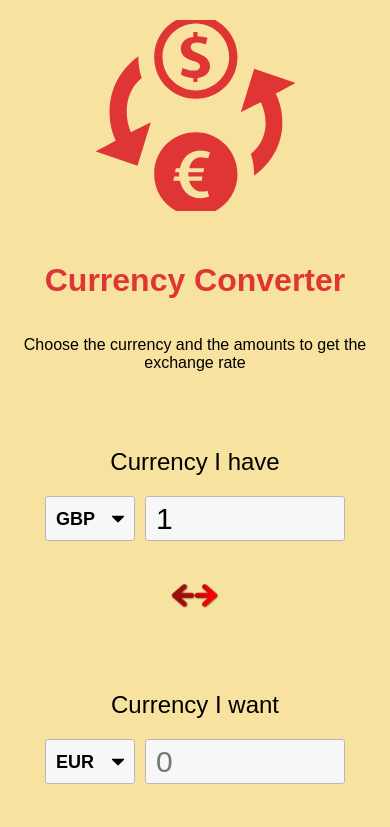
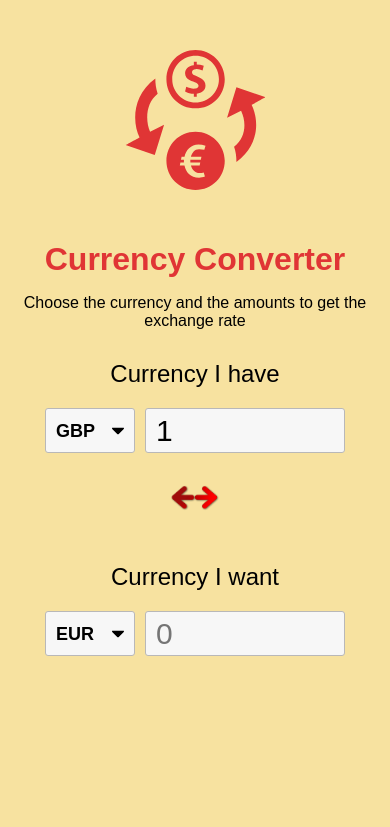
Before and after one commit to JanaHat/currency-converter, a plain HTML site: page index.html in a window 390 px wide. Drawn offline with Linux system fonts and the light colour scheme; no server answers.

Commit message:
small screens

```diff
--- a/style.css
+++ b/style.css
@@ -24,14 +24,17 @@ body {
 
 h1 {
   color: var(--primary-color);
+  margin-bottom: 0;
 }
 
 h2 {
   font-weight: 400;
+  margin-top: 0;
 }
 
 p {
   text-align: center;
+  margin-bottom: 50px;
 }
 
 .btn {
@@ -66,8 +69,9 @@ p {
 }
 
 .currency {
-  width: 270px;
-  padding: 40px 0;
+  width: fit-content;
+  height: fit-content;
+  padding: 10px 10px;
   display: flex;
   align-items: center;
   text-align: center;
@@ -108,6 +112,7 @@ p {
   flex-direction: column;
   align-items: center;
   justify-content: center;
+  margin: 20px 0;
 }
 
 .rate {
@@ -123,6 +128,12 @@ button:focus {
 }
 
 @media (max-width: 600px) {
+  body {
+    height: fit-content;
+  }
+  p {
+    margin-bottom: 20px;
+  }
   .currency input {
     width: 200px;
   }
@@ -130,4 +141,11 @@ button:focus {
   .container {
     flex-direction: column;
   }
+
+  .money-img {
+    transform: scale(0.7);
+    margin-bottom: 0px;
+  }
+
+
 }
```
Also changed, not shown: items.json (deleted).
